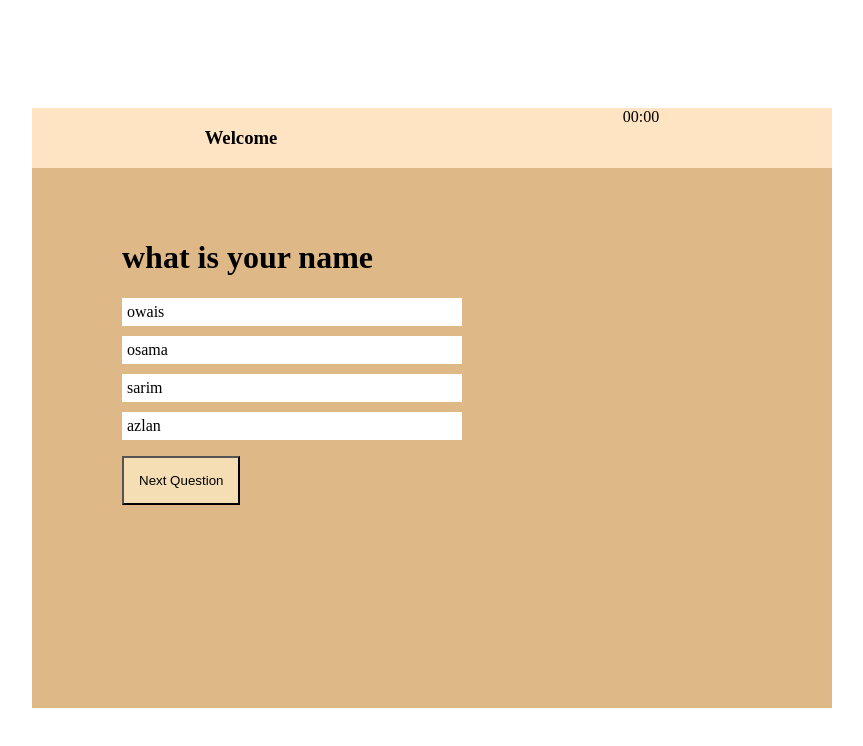
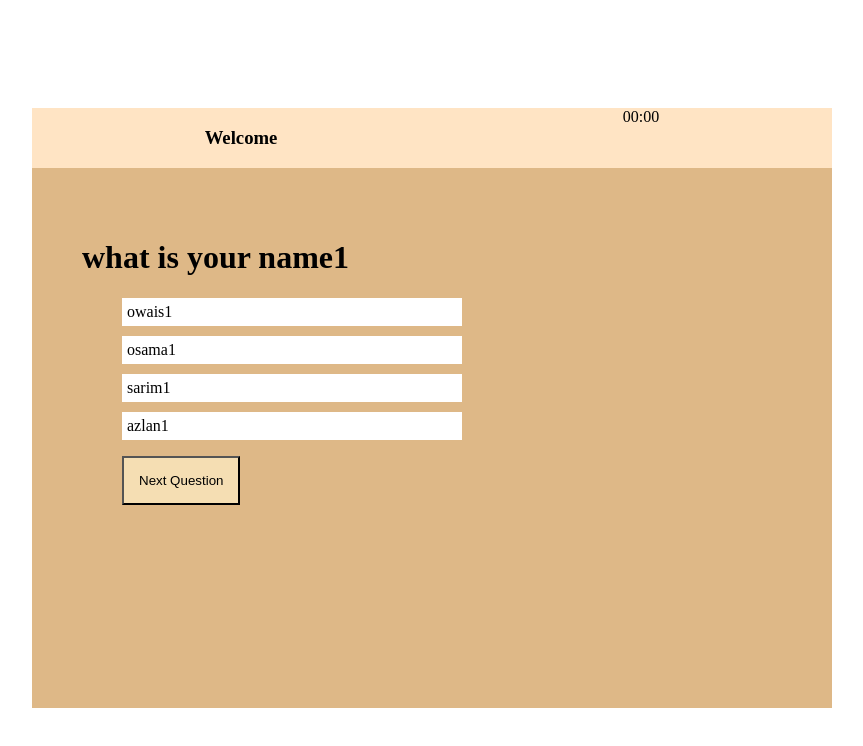
Before and after one commit to owaisghaira/Quiz-app, a plain HTML site: page index.html in a window 1280 px wide. Shown: the whole page, without its empty margins (216-1079 px from the left). Drawn offline with Linux system fonts and the light colour scheme.

Commit message:
quiz app js  done

```diff
--- a/app.js
+++ b/app.js
@@ -0,0 +1,73 @@
+window.onload =function(){
+    show(0)
+}
+
+var questions = [{
+    ques:"what is your name1",
+    ans: "owais",
+    option:[
+        "owais1",
+        "osama1",
+        "sarim1",
+        "azlan1"
+    ]
+
+},
+{
+    ques:"what is your name2",
+    ans: "owais",
+    option:[
+        "owais",
+        "osama",
+        "sarim",
+        "azlan"
+    ]
+
+},
+{
+    ques:"what is your name3",
+    ans: "owais",
+    option:[
+        "owais",
+        "osama",
+        "sarim",
+        "azlan"
+    ]
+}
+
+]
+var ques_count = 0;
+function conut(){
+    ques_count++;
+    console.log(ques_count)
+    show(ques_count)
+
+}
+function show(e){
+    var question = document.getElementById("ques")
+    question.innerHTML = `<h1> ${questions[e].ques} </h1>
+    <ul class="lst">
+                        <li class="option">${questions[e].option[0]}</li>
+                        <li class="option">${questions[e].option[1]}</li>
+                        <li class="option">${questions[e].option[2]}</li>
+                        <li class="option">${questions[e].option[3]}</li>
+                    </ul> `;
+                    active()
+}
+
+function active(){
+let option1 = document.querySelectorAll("li.option")
+// console.log(option)
+for (let i = 0 ; i < option1.length ; i++){
+    option1[i].onclick = function(){
+        for(let j = 0;j<option1.length;j++){
+            if(option1[j].classList.contains("active")){
+                option1[j].classList.remove("active")
+            }
+
+        }
+        option1[i].classList.add("active")
+    }
+
+}
+}
--- a/index.html
+++ b/index.html
@@ -15,16 +15,16 @@
                 <span>00:00</span>
             </div>
             <div class="body">
-                <div class="ques">
-                    <h1>what is your name</h1>
+                <div id="ques">
+                    <!-- <h1>what is your name</h1>
                     <ul class="lst">
                         <li class="option">owais</li>
                         <li class="option">osama</li>
                         <li class="option">sarim</li>
                         <li class="option">azlan</li>
-                    </ul>
+                    </ul> -->
                 </div>
-                <button class="buton"> Next Question</button>
+                <button onclick="conut()" class="buton"> Next Question</button>
 
             </div>
 
--- a/style.css
+++ b/style.css
@@ -36,3 +36,7 @@
     margin-left: 40px;
 
 }
+.active{
+    background-color: tomato;
+    color: white;
+}
```
